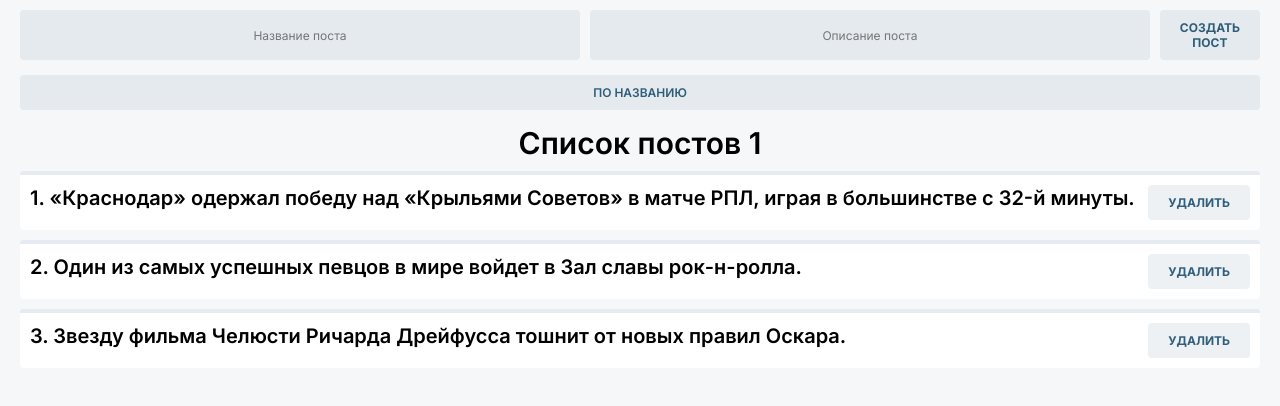
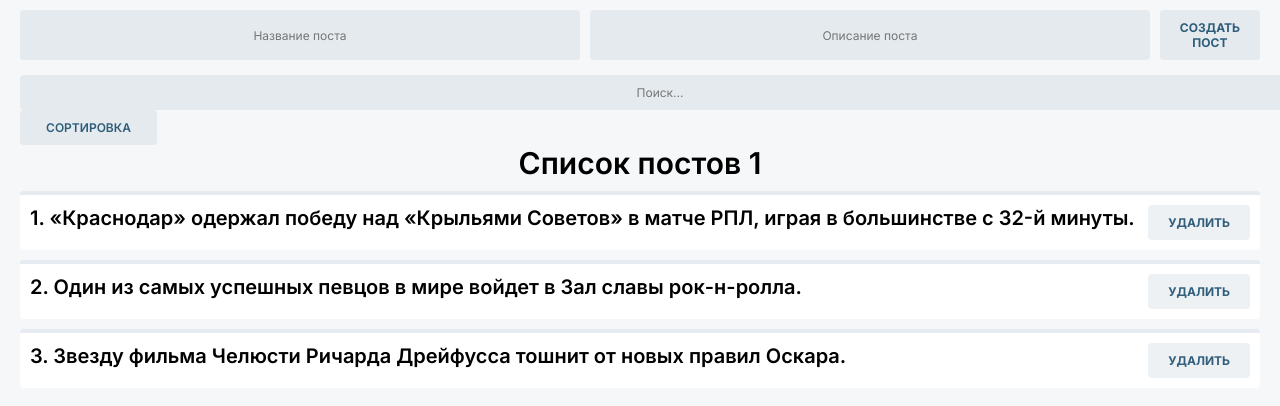
Before and after one commit to walkerman-on/personal_blog, a React (Create React App) app in the folder my-app/: page / in a window 1280 px wide. Shown: the top 406 px of the page. Built offline with nearby package versions, Linux system fonts and the light colour scheme.

Commit message:
Making filter for post

```diff
--- a/my-app/src/App.js
+++ b/my-app/src/App.js
@@ -3,6 +3,7 @@ import "./components/styles/App.css"
 import ListItem from "./components/ListItem";
 import PostForm from "./components/PostForm"
 import MySelect from "./components/UI/select/MySelect";
+import MyInput from "./components/UI/input/MyInput";
 
 function App() {
 
@@ -21,11 +22,27 @@ function App() {
     setPosts(posts.filter(item => item.id !== post.id))
 }
 
+  const [selectedSort, setSelectedSort] = useState("")
+
+  const sortPosts = (sort) => {
+    setSelectedSort(sort)
+    setPosts([...posts].sort((a,b) => a[sort].localeCompare(b[sort])))
+  }
+
+  const [searchQuery, setSearchQuery] = useState("")
 
   return (
     <div className="app">
       <PostForm create = {createForm}/>
+      <div className = "">
+        <MyInput
+          placeholder = "Поиск..."
+          value = {searchQuery}
+          onChange = {e => setSearchQuery(e.target.value)}
+        />
         <MySelect
+          value = {selectedSort}
+          onChange={sortPosts}
           defaultValue = "Сортировка"
           options = {[
             {name: "По названию", value: "title"},
@@ -36,7 +53,7 @@ function App() {
         ? <ListItem remove = {removePost} post = {posts} title = "Список постов 1"/>
         : <div className="primaryText postTitle">Для создания поста введите название и описание поста</div>
         }
-
+      </div>
     </div>
   )
 }
--- a/my-app/src/components/UI/select/MySelect.jsx
+++ b/my-app/src/components/UI/select/MySelect.jsx
@@ -7,7 +7,7 @@ const MySelect = ({options, defaultValue, value, onChange}) => {
         value = {value}
         onChange= {event => onChange(event.target.value)}
         className = {classes.MySlct + " " + classes.textSlct}
-        >
+      >
         <option disabled value = "" >{defaultValue}</option>
         {options.map(item =>
             <option key = {item.value} value = {item.value}>
```
Lines whose indentation alone changed are shown as unchanged.
